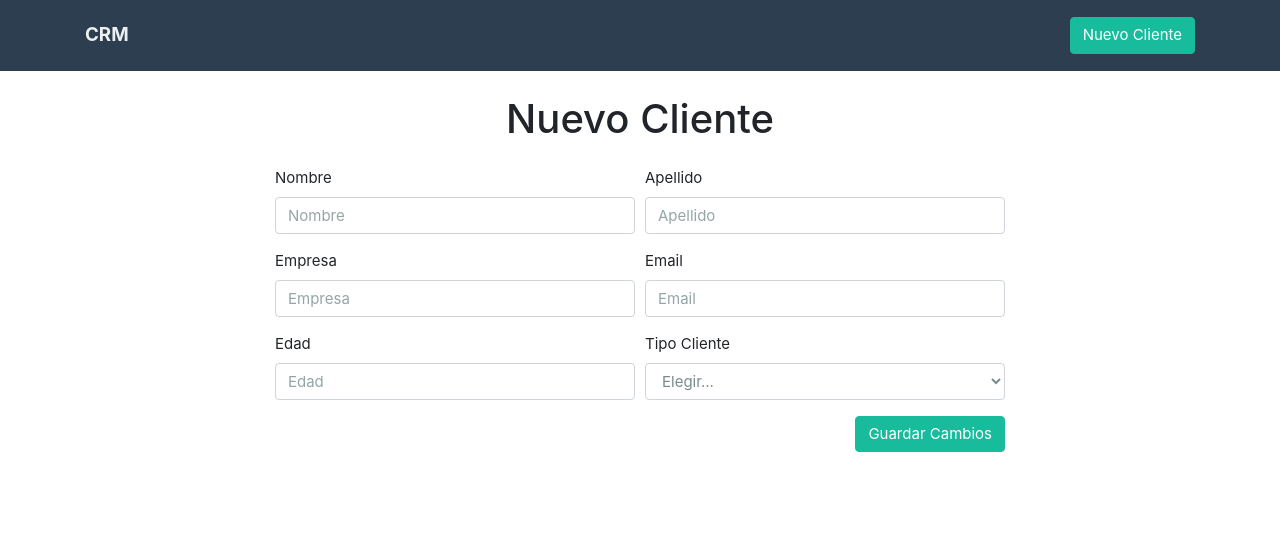
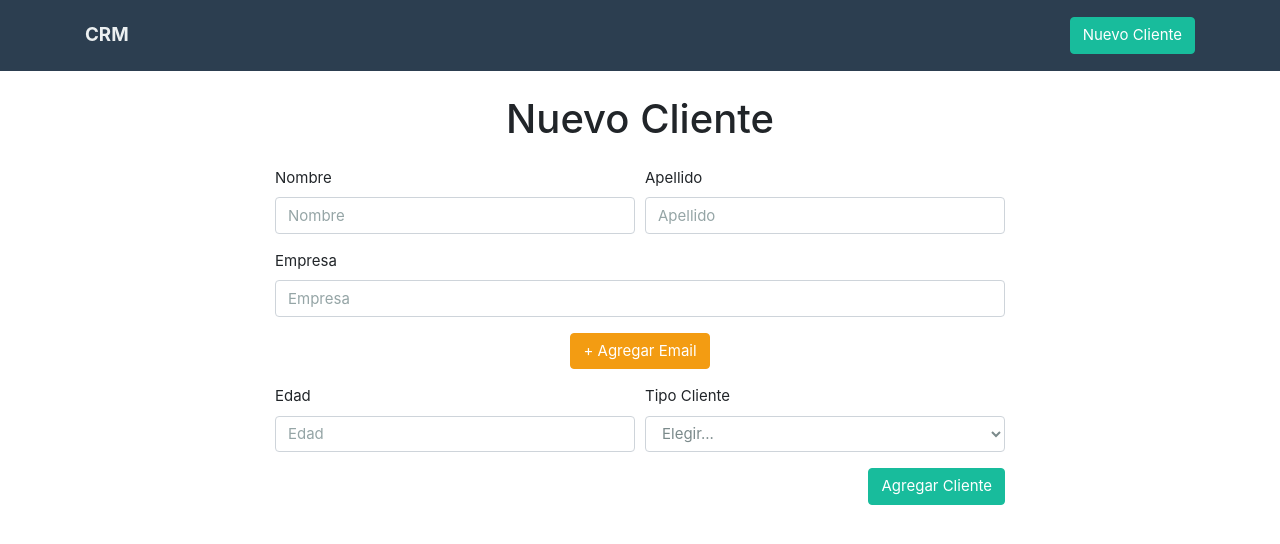
Before and after one commit to alexMercer94/react.js-graphql-app-client, a React (Create React App) app: page /client/new in a window 1280 px wide. Shown: the top 544 px of the page. Built offline with nearby package versions, Linux system fonts and the light colour scheme.

Commit message:
Feature add client

```diff
--- a/src/components/Clients.js
+++ b/src/components/Clients.js
@@ -4,8 +4,8 @@ import { Link } from 'react-router-dom';
 import { CLIENTS_QUERY } from '../Queries';
 
 const Clients = props => (
-    <Query query={CLIENTS_QUERY}>
-        {({ loading, error, data }) => {
+    <Query query={CLIENTS_QUERY} pollInterval={1000}>
+        {({ loading, error, data, startPolling, stopPolling }) => {
             if (loading) {
                 return 'Cargando...';
             }
--- a/src/components/NewClient.js
+++ b/src/components/NewClient.js
@@ -1,4 +1,6 @@
 import React, { Component, Fragment } from 'react';
+import { NEW_CLIENT } from '../mutations';
+import { Mutation } from 'react-apollo';
 
 class NewClient extends Component {
     state = {
@@ -9,28 +11,90 @@ class NewClient extends Component {
             age: '',
             email: '',
             type: ''
+        },
+        error: false,
+        emails: []
+    };
+
+    /**
+     * Add new email input
+     */
+    newField = () => {
+        this.setState({
+            emails: this.state.emails.concat([{ email: '' }])
+        });
+    };
+
+    /**
+     * Delete an email intpu from state
+     */
+    deleteField = i => {
+        this.setState({
+            emails: this.state.emails.filter((email, index) => i !== index)
+        });
+    };
+
+    readField = (i, e) => {
+        const newEmail = this.state.emails.map((email, index) => {
+            if (i !== index) {
+                return email;
             }
+            return {
+                ...email,
+                email: e.target.value
+            };
+        });
+
+        this.setState({
+            emails: newEmail
+        });
     };
 
     render() {
+        const { error } = this.state;
+
+        let response = error ? (
+            <p className="alert alert-danger p-3 text-center">Todos los campos son obligatorios</p>
+        ) : (
+            ''
+        );
+
         return (
             <Fragment>
                 <h2 className="text-center">Nuevo Cliente</h2>
+                {response}
                 <div className="row justify-content-center">
+                    <Mutation mutation={NEW_CLIENT} onCompleted={() => this.props.history.push('/')}>
+                        {createClient => (
                             <form
                                 className="col-md-8 m-3"
                                 onSubmit={e => {
                                     e.preventDefault();
                                     const { name, surname, company, age, email, type } = this.state.client;
+                                    const { emails } = this.state;
+
+                                    if (name === '' || surname === '' || company === '' || age === '' || type === '') {
+                                        this.setState({
+                                            error: true
+                                        });
+                                        return;
+                                    }
+
+                                    this.setState({
+                                        error: false
+                                    });
+
                                     const input = {
                                         name,
                                         surname,
                                         company,
                                         age: Number(age),
-                                email,
+                                        emails,
                                         type
                                     };
-                            console.log(input);
+                                    createClient({
+                                        variables: { input }
+                                    });
                                 }}
                             >
                                 <div className="form-row">
@@ -68,7 +132,7 @@ class NewClient extends Component {
                                     </div>
                                 </div>
                                 <div className="form-row">
-                            <div className="form-group col-md-6">
+                                    <div className="form-group col-md-12">
                                         <label>Empresa</label>
                                         <input
                                             type="text"
@@ -84,21 +148,33 @@ class NewClient extends Component {
                                             }}
                                         />
                                     </div>
-                            <div className="form-group col-md-6">
-                                <label>Email</label>
+                                    {this.state.emails.map((input, index) => (
+                                        <div key={index} className="form-group col-md-12">
+                                            <label>Correo: {index + 1}</label>
+                                            <div className="input-group">
                                                 <input
+                                                    onChange={e => this.readField(index, e)}
                                                     type="email"
+                                                    placeholder="Email"
                                                     className="form-control"
-                                    placeholder="Email"
-                                    onChange={e => {
-                                        this.setState({
-                                            client: {
-                                                ...this.state.client,
-                                                email: e.target.value
-                                            }
-                                        });
-                                    }}
-                                />
+                                                ></input>
+                                                <div className="input-group-append">
+                                                    <button
+                                                        onClick={() => this.deleteField(index)}
+                                                        type="button"
+                                                        className="btn btn-danger"
+                                                    >
+                                                        {' '}
+                                                        &times; Eliminar{' '}
+                                                    </button>
+                                                </div>
+                                            </div>
+                                        </div>
+                                    ))}
+                                    <div className="form-group d-flex justify-content-center col-md-12">
+                                        <button onClick={this.newField} type="button" className="btn btn-warning">
+                                            + Agregar Email
+                                        </button>
                                     </div>
                                 </div>
                                 <div className="form-row">
@@ -138,9 +214,11 @@ class NewClient extends Component {
                                     </div>
                                 </div>
                                 <button type="submit" className="btn btn-success float-right">
-                            Guardar Cambios
+                                    Agregar Cliente
                                 </button>
                             </form>
+                        )}
+                    </Mutation>
                 </div>
             </Fragment>
         );
```
Lines whose indentation alone changed are shown as unchanged.
